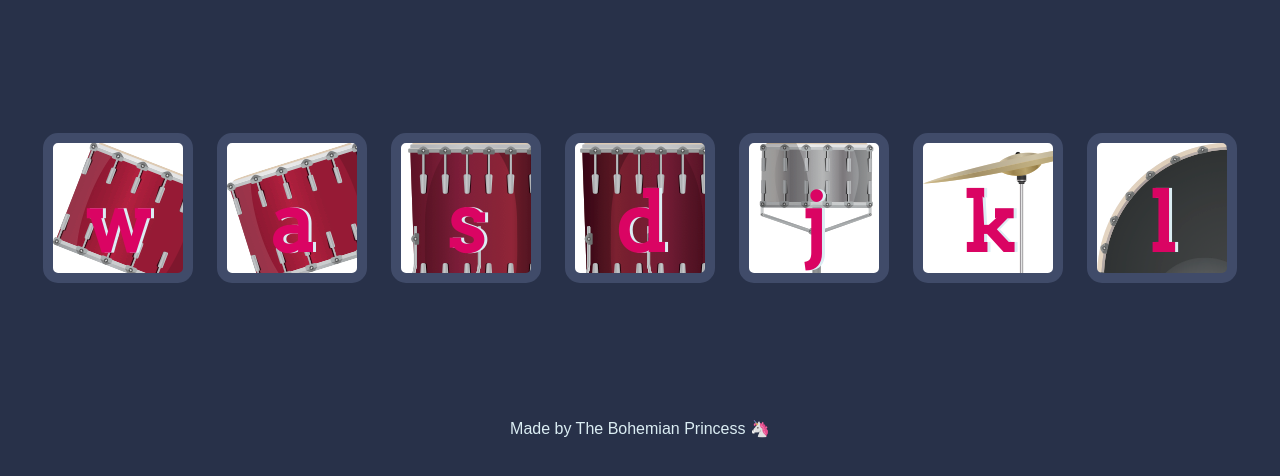
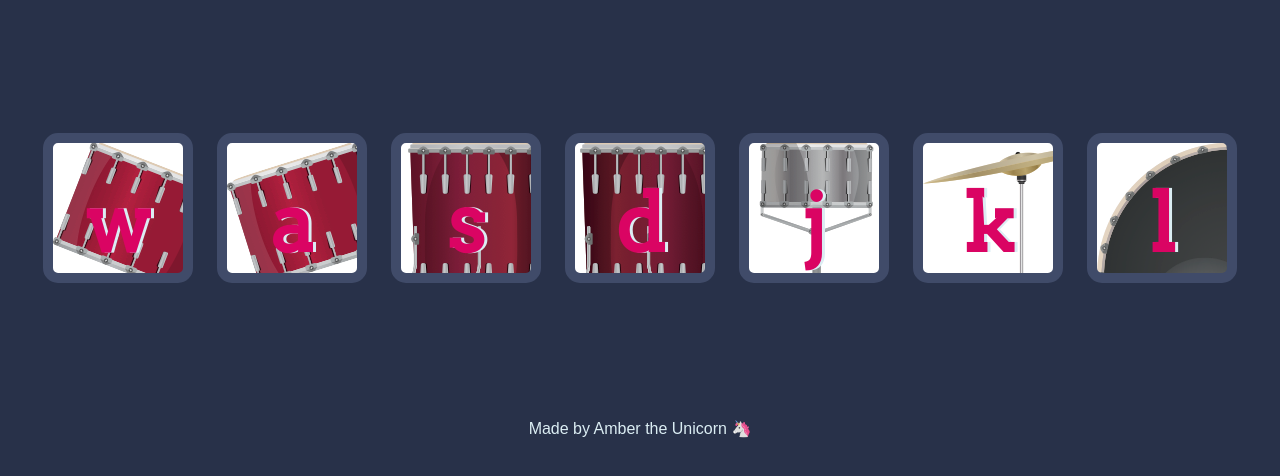
Before and after one commit to amberjeanne36/drum-kit, a plain HTML site: page index.html in a window 1280 px wide. Shown: the part 156-632 px from the top of the page. Drawn offline with Linux system fonts and the light colour scheme.

Commit message:
Update index.html

```diff
--- a/index.html
+++ b/index.html
@@ -26,7 +26,7 @@
 </body>
 
   <footer>
-    Made by The Bohemian Princess 🦄
+    Made by Amber the Unicorn 🦄
   </footer>
 
 </html>
```
